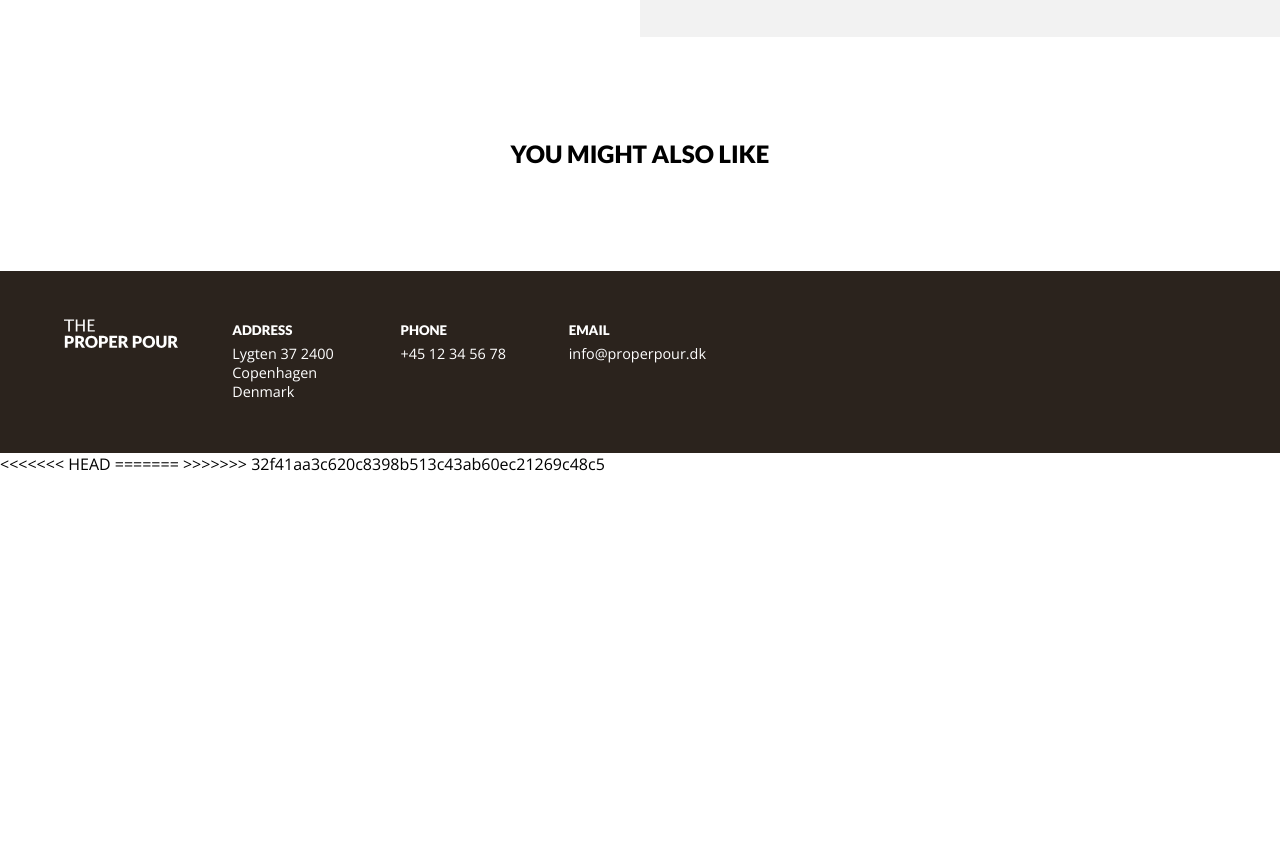
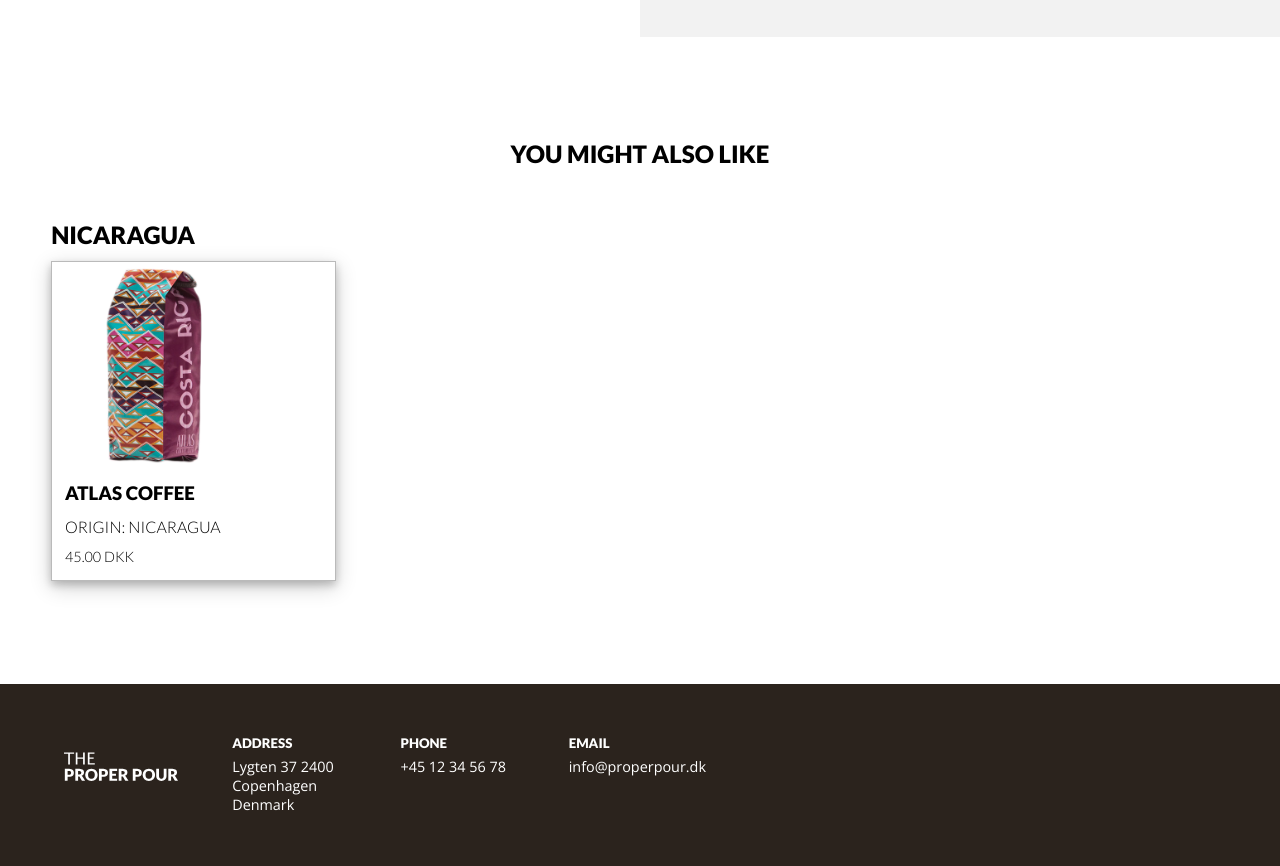
Before and after one commit to ekaterinagp/coffee-project, a PHP site: page /singleProduct.php?id=1 in a window 1280 px wide. Shown: the part 417-1283 px from the top of the page. Before the commit the page ends 888 px from the top, so only its background shows below. Run offline with PHP 8.4, Linux system fonts and the light colour scheme; data comes from the database, SQL or seed files in the repository.

Commit message:
related product section, additional styling, filter.js, footer correction

```diff
--- a/components/footer.php
+++ b/components/footer.php
@@ -19,15 +19,9 @@
         <div class="icon instagram"></div>
       </div>
     </footer>
-<<<<<<< HEAD
-
-    <script src="script.js"></script>
-    <script src="<?= $sScriptPath ;?>"></script>
-=======
 
     <script src="js/script.js"></script>
-    <script src="js/<?= $sScriptPath ?>"></script>
->>>>>>> 32f41aa3c620c8398b513c43ab60ec21269c48c5
+    <script src="<?= $sScriptPath ;?>"></script>
     </body>
 
     </html>
--- a/js/filter.js
+++ b/js/filter.js
@@ -14,7 +14,6 @@ for (i = 0; i < acc.length; i++) {
 }
 
 
-<<<<<<< HEAD:filter.js
 console.log(document.querySelector('.product').innerHTML);
 
 const allProducts = document.querySelectorAll('.product');
@@ -77,5 +76,3 @@ checkboxPrices.forEach(checkboxPrice => {
 
 
 });
-=======
->>>>>>> 32f41aa3c620c8398b513c43ab60ec21269c48c5:js/filter.js
--- a/singleProduct.php
+++ b/singleProduct.php
@@ -6,9 +6,9 @@ require_once(__DIR__.'/components/header.php');
 $iProductID = $_GET['id'];
 
 require_once(__DIR__.'/connection.php');
-$sql = "SELECT * FROM tProduct WHERE nProductID = $iProductID";
+$sqli = "SELECT * FROM tProduct";
+$sql = "SELECT tProduct.nProductID, tProduct.cName as cProductName, tProduct.nCoffeeTypeID as nProductCoffeeTypeID, tProduct.nPrice, tProduct.nStock, tCoffeeType.nCoffeeTypeID, tCoffeeType.cName FROM tProduct INNER JOIN tCoffeeType on tProduct.nCoffeeTypeID = tCoffeeType.nCoffeeTypeID";
 $statement = $connection->prepare($sql);
-
 ?>
 
 <main class="single-product">
@@ -17,47 +17,104 @@ $statement = $connection->prepare($sql);
 <?php
 
 if($statement->execute()){
-    $product = $statement->fetch(PDO::FETCH_ASSOC);
+    $products = $statement->fetchAll(PDO::FETCH_ASSOC);
 
-    $imgUrl = $product['cName'];
+    foreach($products as $product){
+
+        $nProductID = $product['nProductID'];
+
+        if($nProductID == $iProductID){
+
+            $nCoffeeTypeID = $product['nCoffeeTypeID'];
+
+            $imgUrl = $product['cProductName'];
             $result = strtolower(str_replace(" ", "-", $imgUrl));
+?>
 
-    echo '
-    <div id="product-'.$product['nProductID'].'" class="product-info-container grid grid-two mh-large">
-        <div class="image bg-cover" style="background-image: url(img/products/'.$result.'.png)"></div>
+        <div id="product-<?=$product['nProductID'];?>" class="product-info-container grid grid-two mh-large">
+            <div class="image bg-contain" style="background-image: url(img/products/<?= $result; ?>.png)"></div>
             <div class="description mh-small mv-medium">
-                <h1 class="productName mv-small text-left">'.$product['cName'].'</h1>
-                <p class="productPrice mv-small">'.$product['nPrice'].' DKK</p>
+                    <h1 class="productName mv-small text-left"><?=$product['cProductName'];?></h1>
+                    <h2 class="coffee-type mv-small text-left"><?=$product['cName'];?></h2>
+                    <p class="productPrice mv-small"><?=$product['nPrice'];?> DKK</p>
             </div>
         </div>
-    ';
-}
 
 
-?>
         <div class="product-purchase-container bg-grey p-medium grid grid-two">
 
             <div class="options">
                 <h2 class="p-small">Quantity</h2>
-            <h2 class="p-small">Subscription</h2>
+
+                <label for="option1" class="mr-small">
+                        <input type="number" name="option1" value="0-50" class="mr-small mb-small">
+                        <span class="checkmark">bag</span>
+                </label>
+
+
+
                 <h2 class="p-small">Grind</h2>
+                <div class="options">
+                    <label for="option1" class="mr-small">
+                        <input type="radio" name="option1" value="0-50" class="mr-small mb-small">
+                        <span class="checkmark">Whole</span>
+                    </label>
+
+                    <label for="option1" class="mr-small">
+                        <input type="radio" name="option1" value="0-50" class="mr-small mb-small">
+                        <span class="checkmark">Grind</span>
+                    </label>
+                </div>
+
             </div>
             <div class="payment grid">
                 <h2 class="align-self-bottom">Total amount</h2>
-            <p class="align-self-top"><?=$product['nPrice'];?></p>
-            <a href="payment.php?id=<?=$product['nProductID'];?>" class="button">Subscribe</a>
+                <p class="align-self-top"><?=$product['nPrice'];?> DKK</p>
+                <a href="payment.php?id=<?=$product['nProductID'];?>" class="button">Add to cart</a>
             </div>
         </div>
     </section>
 
-<section class="section-two grid mb-large">
-    <h2>You might also like</h2>
-
-</section>
+    <section class="section-two grid mb-large mh-medium">
+        <h2 class="mb-medium">You might also like</h2>
+        <h2 class="coffee-type text-left mb-small"><?=$product['cName'];?></h2>
+        <div class="products-container grid grid-four">
 
 
+<?php
+        }
+
+    }
+
+    foreach($products as $product){
+        $nProductID = $product['nProductID'];
+
+        $imgUrl = $product['cProductName'];
+        $result = strtolower(str_replace(" ", "-", $imgUrl));
+
+        $nRelatedProductCoffeeTypeID = $product['nCoffeeTypeID'];
+
+        if($nRelatedProductCoffeeTypeID == $nCoffeeTypeID && $nProductID != $iProductID){?>
+
+            <a href="singleProduct.php?id=<?=$product['nProductID'];?>">
+                <div class="product" id="product-<?=$product['nProductID'];?>">
+                <div class="image bg-contain" style="background-image: url(img/products/<?=$result;?>.png)"></div>
+                <div class="description m-small">
+                    <h3 class="productName mt-small text-left"><?=$product['cProductName'];?></h3>
+                    <h4 class="productName mt-small text-left">Origin: <?=$product['cName'];?></h4>
+                    <p class="productPrice mt-small"><?=$product['nPrice'];?> DKK</p>
+                </div>
+                </div>
+            </a>
+<?php
+        }
+    }
+}
+?>
+        </div>
+    </section>
 </main>
 
 <?php
-$sScriptPath = 'script.js';
+$sScriptPath = 'js/script.js';
 require_once(__DIR__.'/components/footer.php');
--- a/style.css
+++ b/style.css
@@ -19,8 +19,6 @@ img {
 svg {
   width: 100%;
   height: 100%;
-  position: relative;
-  top: -20;
 }
 
 .section-one {
@@ -318,7 +319,7 @@ h5,
 
 h3,
 h4,
-button {
+button, .checkmark {
   font-family: "Lato", sans-serif;
   font-weight: 300;
   color: #000;
@@ -743,25 +748,35 @@ a {
   box-shadow: none;
 }
 
+.filter h3 {
+    text-align: left;
+}
 
-.shop .product{
-    height: 30vw;
+.shop .products-container, .single-product .products-container{
+    grid-gap: 1vw;
+}
+
+.shop .product, .single-product .product{
+    height: 25vw;
     border: solid 0.1px #00000045;
     box-shadow: 0 4px 8px 0 rgba(0, 0, 0, 0.2), 0 6px 20px 0 rgba(0, 0, 0, 0.19);
+    transition: 0.2s ease-in-out;
 }
 
-.shop .product .image {
+.shop .product:hover, .single-product .product:hover{
+    transform: scale(1.02);
+}
+
+.shop .product .image,
+.single-product .product .image {
   height: 65%;
 }
 
-.product h3, .product h4{
+.shop .product h3, .shop .product h4,
+.single-product h3, .single-product .product h4
+{
     padding: 0;
     text-align: left;
-
-}
-
-.filter h3 {
-  text-align: left;
 }
 
 /***** SINGLE PRODUCT PAGE *****/
```
Also changed, not shown: other parts of style.css (+39 -1 lines), filter.js (deleted, +0 -78 lines), shop.php (+40 -25 lines). Lines whose indentation alone changed are shown as unchanged.
